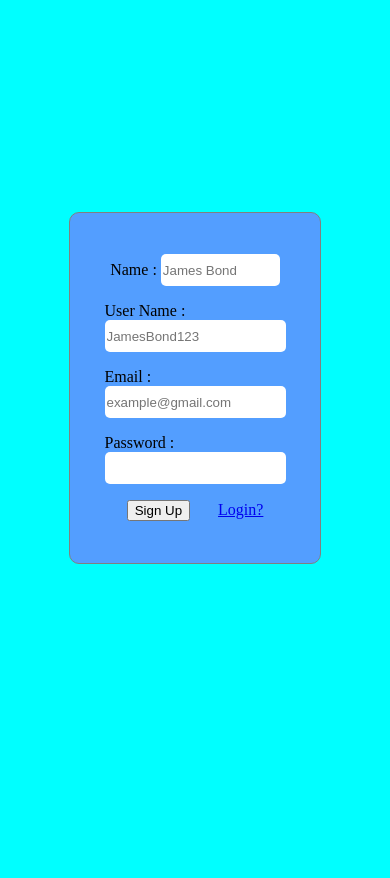
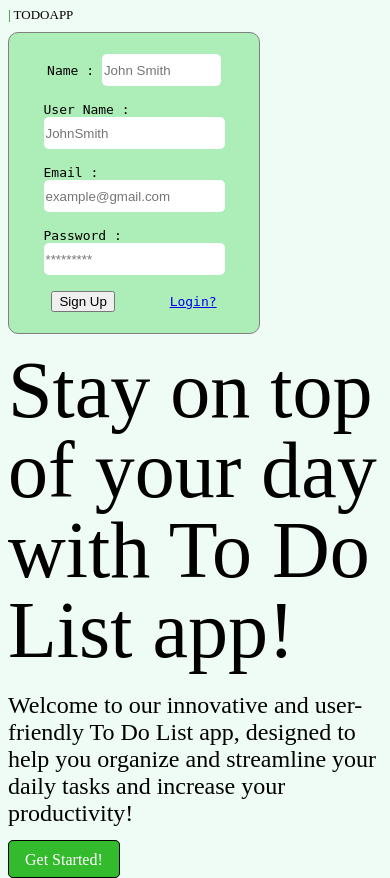
Before and after one commit to chaman56/ToDoApp, a Node server app: page /signup in a window 390 px wide. Before the commit the page ends 564 px from the top, so only its background shows below. Run offline with Node 20, Linux system fonts and the light colour scheme; some libraries are stand-ins or nearby versions.

Commit message:
Add files via upload

```diff
--- a/views/signup.ejs
+++ b/views/signup.ejs
@@ -7,15 +7,25 @@
   <title>Sign Up</title>
 </head>
 <body>
+  <div class="left">
+    <div class="contain">
+      <div class="h2" style="font-size: small;"><span style="color:rgb(31, 93, 31)">|</span> TODOAPP</div>
+      <h1>Stay on top of your day with To Do List app!</h1>
+      <p>Welcome to our innovative and user-friendly To Do List app, designed to
+        help you organize and streamline your daily tasks and increase your productivity!</p>
+      <a class="darkbtn" href="/signup">Get Started!</a>&nbsp;&nbsp;
+    </div>
+  </div>
+  <div class="right">
   <form action="api/users" method="post">
     <div class="container">
       <div>
         <label for="name">Name : </label>
-        <input class="name" type="text" name="name" placeholder="James Bond">
+        <input class="name" type="text" name="name" placeholder="John Smith">
       </div>
       <div>
         <label for="name">User Name : </label><br>
-        <input type="text" name="username" placeholder="JamesBond123">
+        <input type="text" name="username" placeholder="JohnSmith">
       </div>
       <div>
       <label for="email">Email : </label><br>
@@ -23,7 +33,7 @@
       </div>
       <div>
       <label for="password">Password : </label><br>
-      <input type="password" name="password">
+      <input type="password" name="password" placeholder="*********">
       </div>
       <div>
         <button type="submit">Sign Up</button>&nbsp;&nbsp;&nbsp;&nbsp;&nbsp;&nbsp;
@@ -31,27 +41,32 @@
       </div>
     </div>
   </form>
-
+ </div>
 
   <style>
+    .name{
+      width: 115px;
+    }
     body{
       display: flex;
       align-items: center;
-      justify-content: center;
+      justify-content: space-around;
+      flex-basis: 70% 30%;
       min-height: 90vh;
-      background-color: aqua;
+      background-color: rgb(239, 251, 245);
     }
     .container{
-      width: 250px;
-      height: 350px;
-      display:flex;
+      width: 350px;
+      height: 400px;
+      display: flex;
       flex-direction: column;
       align-items: center;
       justify-content: center;
       gap: 1rem;
       border: 1px solid gray;
       border-radius: 10px;
-      background: rgb(83, 158, 255)
+      background: rgb(173, 237, 183);
+      font-family: monospace;
     }
     input{
       height: 30px;
@@ -59,10 +74,53 @@
       border-radius: 5px;
       border: none;
     }
-    .name{
-      width: 115px;
+    .left{
+      max-width: 600px;
+    }
+    .contain h1{
+      font-size: 5rem;
+      font-weight: 100;
+      line-height: 5rem;
+      line-break: auto;
+      margin-top: 0rem;
+      font-family: 'Source Serif Pro', serif;
+    }
+    .contain p{
+      margin-top: -2rem;
+      font-size: 1.5rem;
+      font-family: 'Source Serif Pro', serif;
+      font-weight: 100;
+    }
+    .darkbtn{
+    text-decoration: none;
+    color: white;
+    background-color: rgb(52, 186, 45);
+    padding: .6rem 1rem;
+    border: 1px solid rgb(0, 0, 0);
+    border-radius: 5px;
+    margin-top:2rem;
     }
 
+    @media only screen and (max-width: 600px) {
+      .container{
+        width: 250px;
+        height: 300px;
+        position: absolute;
+        top: 2rem;
+        flex-wrap: wrap;
+      }
+      .contain{
+        position: absolute;
+        top: 350px;
+      }
+      .contain .h2{
+        position: absolute;
+        top: -343px;
+      }
+      body{
+        display: block;
+      }
+    }
   </style>
 </body>
 </html>
```
Also changed, not shown: views/index.ejs (+25 -13 lines), views/login.ejs (+70 -7 lines).
